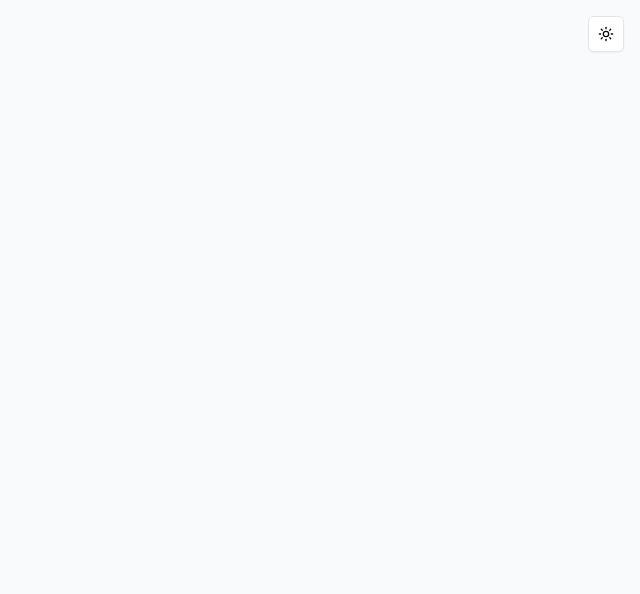
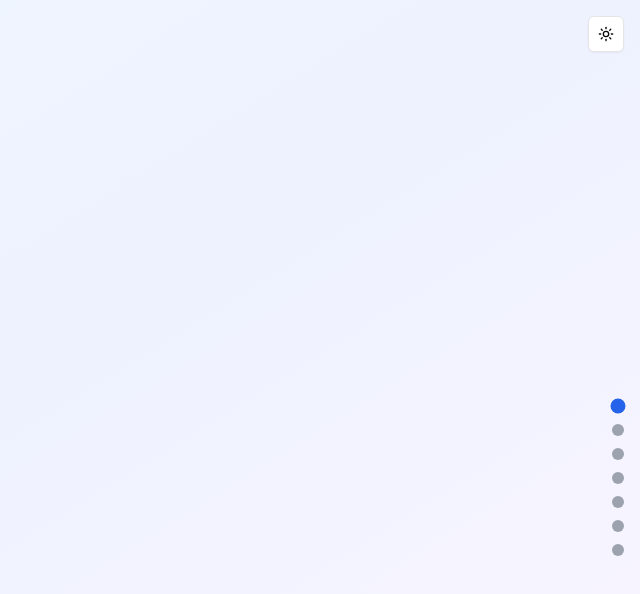
Before and after one commit to JohnPaulWeb/Personal-Project, a Next.js app: page / in a window 1280 px wide. Shown: the top 594 px of the page, without its empty margins (640-1280 px from the left). Built offline with nearby package versions, Linux system fonts and the light colour scheme.

Commit message:
Portfolio | Updating

```diff
--- /dev/null
+++ b/app/components/Education.tsx
@@ -0,0 +1,10 @@
+
+
+
+export default function Education() {
+    return(
+        <div>
+
+        </div>
+    )
+}
--- a/app/components/FloatingNav.tsx
+++ b/app/components/FloatingNav.tsx
@@ -1,19 +1,77 @@
+"use client"
+
+import { useEffect, useState } from "react"
+import { motion } from "framer-motion"
+
+
 
 
 
 const sections = [
     { id: "hero", label: "Home"},
     { id: "about", label: "About"},
-    { id: "hero", label: "Home"},
-    { id: "hero", label: "Home"},
-    { id: "hero", label: "Home"},
+    { id: "experience", label: "Experience"},
+    { id: "skills", label: "Skills"},
+    { id: "services", label: "Services"},
+    { id: "education", label: "Education"},
+    { id: "services", label: "Services"},
+
 ]
 
 
 export default function FloatingNav() {
+
+    const [activeSection, setActiveSection] = useState("hero")
+
+    useEffect(() => {
+        const observer = new IntersectionObserver(
+            (entries) => {
+                entries.forEach((entry) => {
+                    if (entry.isIntersecting) {
+                        setActiveSection(entry.target.id)
+                    }
+                })
+            },
+            { threshold: 0.5 },
+        )
+
+        sections.forEach(({ id }) => {
+            const element = document.getElementById(id)
+            if (element) observer.observe(element)
+        })
+
+        return () => observer.disconnect()
+    }, [])
+
     return(
-        <div>
+        <motion.div
+        className="fixed right-4 top-1/2 transform -translate-y-1/2 z-50"
+        initial={{ opacity: 0, x: 20 }}
+        animate={{ opacity: 1, x: 0 }}
+        transition={{ delay: 1 }}>
 
-        </div>
+            <div className="flex flex-col gap-3">
+                {sections.map(({ id, label }) => (
+                    <button key={id}
+                    onClick={() => document.getElementById(id)?.scrollIntoView({ behavior: "smooth"})}
+                    className="group relative flex items-center"
+                    aria-label={`Scroll to ${label}`}>
+
+                        <span className="absolute right-8 px-2 py-1 rounded bg-gray-900 dark:bg-gray-200 text-white dark:text-gray-900 text-sm opacity-0
+                        group-hover:opacity-100 transition-opacity duration-300">
+                            {label}
+                        </span>
+
+                        <div className={`w-3 h-3 rounded-full transition-all duration-300 ${
+                            activeSection === id
+                            ? "bg-blue-600 dark:bg-blue-400 scale-125"
+                        : "bg-gray-400 dark:bg-gray-600 hover:scale-110"}`}
+                         />
+
+
+                    </button>
+                ))}
+            </div>
+        </motion.div>
     )
 }
--- a/app/components/Hero.tsx
+++ b/app/components/Hero.tsx
@@ -1,9 +1,30 @@
+"use client"
+
+
+const CodePattern = () => (
+    <svg className="absolute inset-0 w-full h-full">
+        <pattern
+        id="pattern-circles"
+        x="0"
+        y="0"
+        width="50"
+        height="50"
+        patternUnits="user"
+        patternContentUnits="userSpaceOnUse">
+
+            <circle id="pattern-circle" cx="10" cy="10" r="1.6257413380501518" fill="#000">
+
+            </circle>
+        </pattern>
+        <rect id="rect" x="0" y="0" width="100%" height="100%" fill="url (#pattern-circles)"></rect>
+    </svg>
+)
 
 
 export default function Hero() {
     return(
-        <div>
+        <section id="hero" className="min-h-screen relative overflow-hidden bg-gradient-to-br from-blue-50 via-indigo-50 to-purple-50 dark:from-gray-900 dark:via-indigo-900 dark:to-purple-900">
 
-        </div>
+        </section>
     )
 }
--- /dev/null
+++ b/app/components/Services.tsx
@@ -0,0 +1,8 @@
+
+export default function Services() {
+    return(
+        <div>
+
+        </div>
+    )
+}
--- /dev/null
+++ b/app/components/Skills.tsx
@@ -0,0 +1,9 @@
+
+
+export default function Skills() {
+    return(
+        <div>
+
+        </div>
+    )
+}
--- a/app/page.tsx
+++ b/app/page.tsx
@@ -2,6 +2,7 @@ import Image from "next/image";
 import FloatingNav from "./components/FloatingNav";
 import Hero from "./components/Hero";
 import About from "./components/About";
+import Experience from "./components/Experience";
 
 export default function Home() {
   return (
@@ -9,6 +10,8 @@ export default function Home() {
     <FloatingNav />
     <Hero />
     <About />
+    <Experience />
+
    </main>
   );
 }
```
